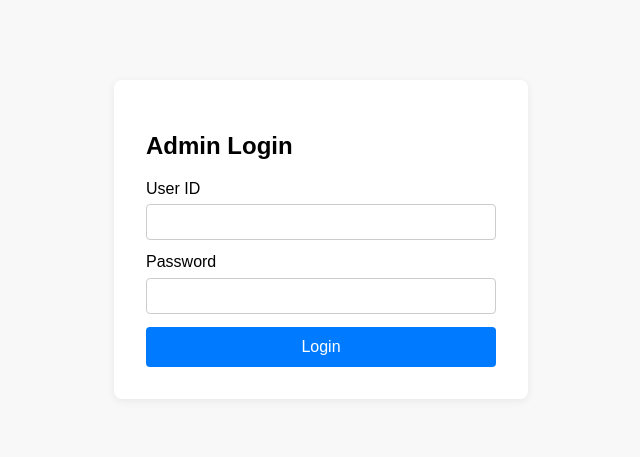
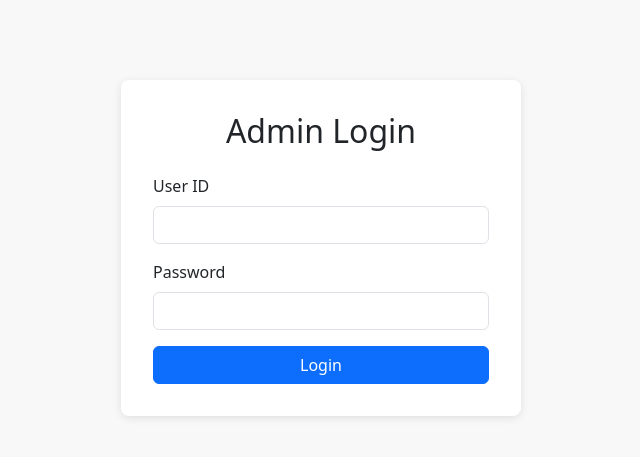
Before and after one commit to nawab-syscraft25/lotus-customer-support, a FastAPI app: page /admin in a window 1280 px wide. Shown: the top 457 px of the page, without its empty margins (319-959 px from the left). Run offline with FastAPI, Linux system fonts and the light colour scheme.

Commit message:
Updated LOGIN

```diff
--- a/templates/admin_login.html
+++ b/templates/admin_login.html
@@ -3,25 +3,44 @@
 <head>
     <meta charset="UTF-8">
     <title>Admin Login</title>
+    <!-- Bootstrap 5 CDN -->
+    <link href="https://cdn.jsdelivr.net/npm/bootstrap@5.3.3/dist/css/bootstrap.min.css" rel="stylesheet">
     <style>
-        body { font-family: Arial, sans-serif; background: #f8f8f8; cursor: url("/static/images/cursor.png"), auto;}
-        .login-container { max-width: 350px; margin: 80px auto; background: #fff; padding: 2em; border-radius: 8px; box-shadow: 0 2px 8px #0001; }
-        input[type=text], input[type=password] { width: 94%; padding: 0.7em; margin: 0.5em 0 1em 0; border: 1px solid #ccc; border-radius: 4px; }
-        button { width: 100%; padding: 0.7em; background: #007bff; color: #fff; border: none; border-radius: 4px; font-size: 1em; }
-        .error { color: #c00; margin-bottom: 1em; }
+        body {
+            background-color: #f8f8f8;
+        }
+        .login-container {
+            max-width: 400px;
+            margin: 80px auto;
+            padding: 2rem;
+            background: #fff;
+            border-radius: 8px;
+            box-shadow: 0 2px 8px rgba(0, 0, 0, 0.1);
+        }
     </style>
 </head>
 <body>
-    <div class="login-container">
-        <h2>Admin Login</h2>
-        {% if error %}<div class="error">{{ error }}</div>{% endif %}
-        <form method="post">
-            <label for="user">User ID</label>
-            <input type="text" id="user" name="user" required>
-            <label for="password">Password</label>
-            <input type="password" id="password" name="password" required>
-            <button type="submit">Login</button>
-        </form>
+    <div class="container">
+        <div class="login-container">
+            <h2 class="text-center mb-4">Admin Login</h2>
+            {% if error %}
+                <div class="alert alert-danger">{{ error }}</div>
+            {% endif %}
+            <form method="post">
+                <div class="mb-3">
+                    <label for="user" class="form-label">User ID</label>
+                    <input type="text" id="user" name="user" class="form-control" required>
+                </div>
+                <div class="mb-3">
+                    <label for="password" class="form-label">Password</label>
+                    <input type="password" id="password" name="password" class="form-control" required>
+                </div>
+                <button type="submit" class="btn btn-primary w-100">Login</button>
+            </form>
+        </div>
     </div>
+
+    <!-- Bootstrap JS (optional) -->
+    <script src="https://cdn.jsdelivr.net/npm/bootstrap@5.3.3/dist/js/bootstrap.bundle.min.js"></script>
 </body>
 </html>
```
